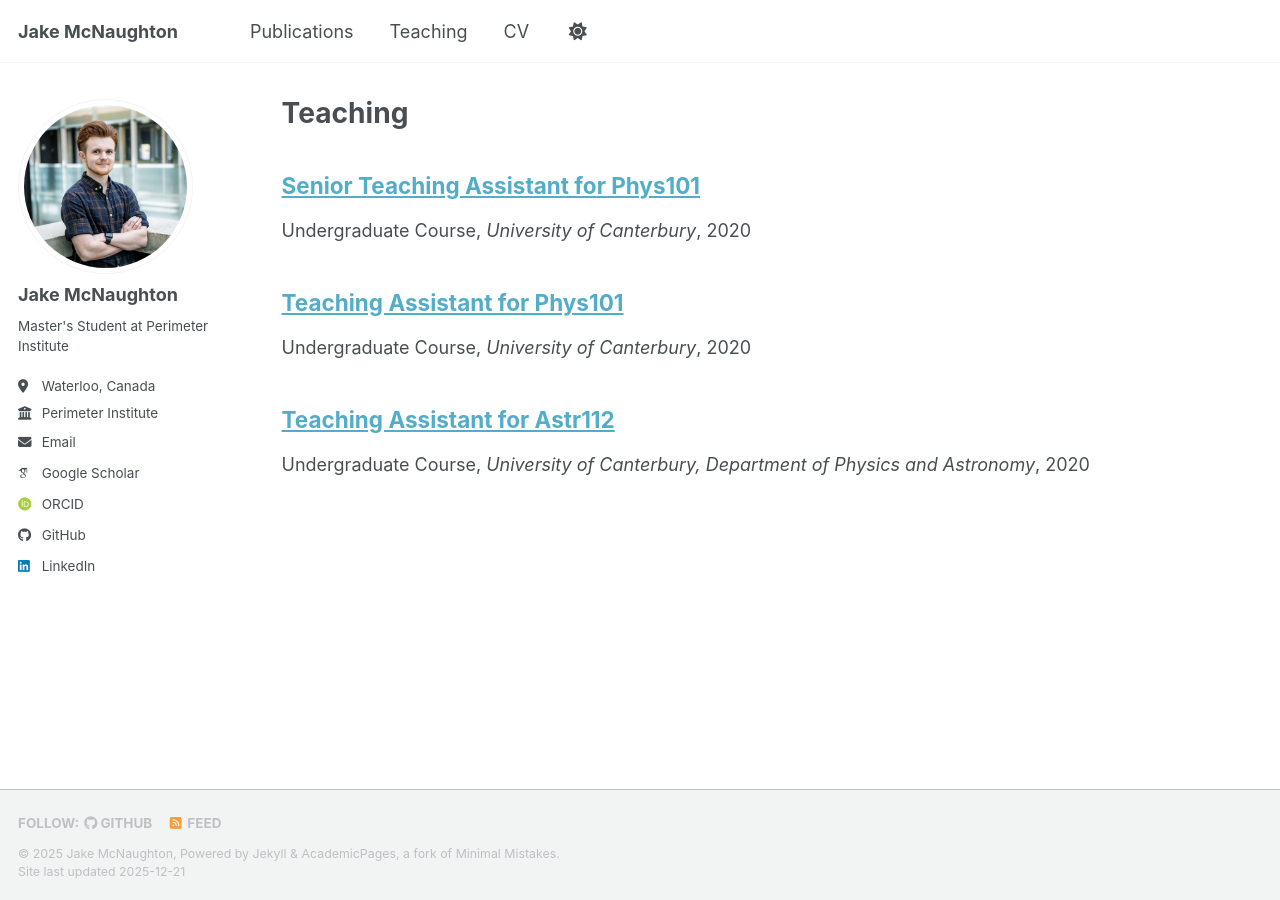
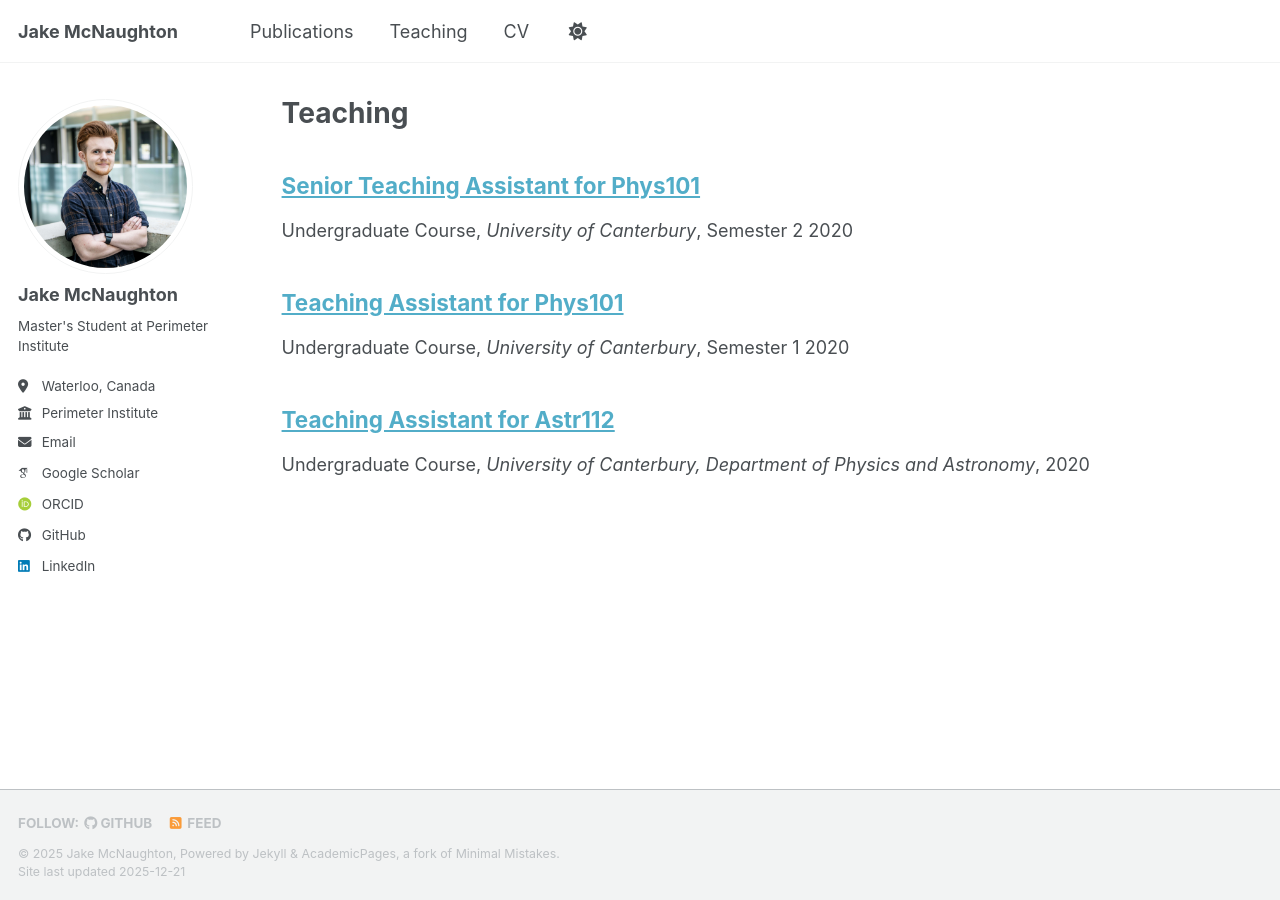
Before and after one commit to jakemcnaughton/jakemcnaughton.github.io, a Jekyll site: the page built from _pages/teaching.html, in a window 1280 px wide. Built offline with Jekyll 4.4.1, drawn with Linux system fonts in a browser that asks for light colours; some web fonts are replaced; a script bundle is joined from its source files by our own code; library files that are not in the unit come from our copies.

Commit message:
Update archive-single.html

```diff
--- a/_includes/archive-single.html
+++ b/_includes/archive-single.html
@@ -39,7 +39,9 @@
     {% endif %}
 
         {% if post.collection == 'teaching' and post.enddate %}
-          <p> {{ post.type }}, <i>{{ post.venue }}</i>, {{ post.startdate | default: "1900-01-01" | date: "%Y" }} - {{ post.enddate | default: "1900-01-01" | date: "%Y" }}  </p>
+          <p> {{ post.type }}, <i>{{ post.venue }}</i>, {{ post.date | default: "1900-01-01" | date: "%Y" }} - {{ post.enddate | default: "1900-01-01" | date: "%Y" }}  </p>
+        {% elsif post.collection == 'teaching' and post.semester %}
+          <p> {{ post.type }}, <i>{{ post.venue }}</i>, {{ post.semester}} {{ post.date | default: "1900-01-01" | date: "%Y" }}  </p>
         {% elsif post.collection == 'teaching' %}
           <p> {{ post.type }}, <i>{{ post.venue }}</i>, {{ post.date | default: "1900-01-01" | date: "%Y" }}  </p>
         {% elsif post.collection == 'publications' and post.venue%}
```
